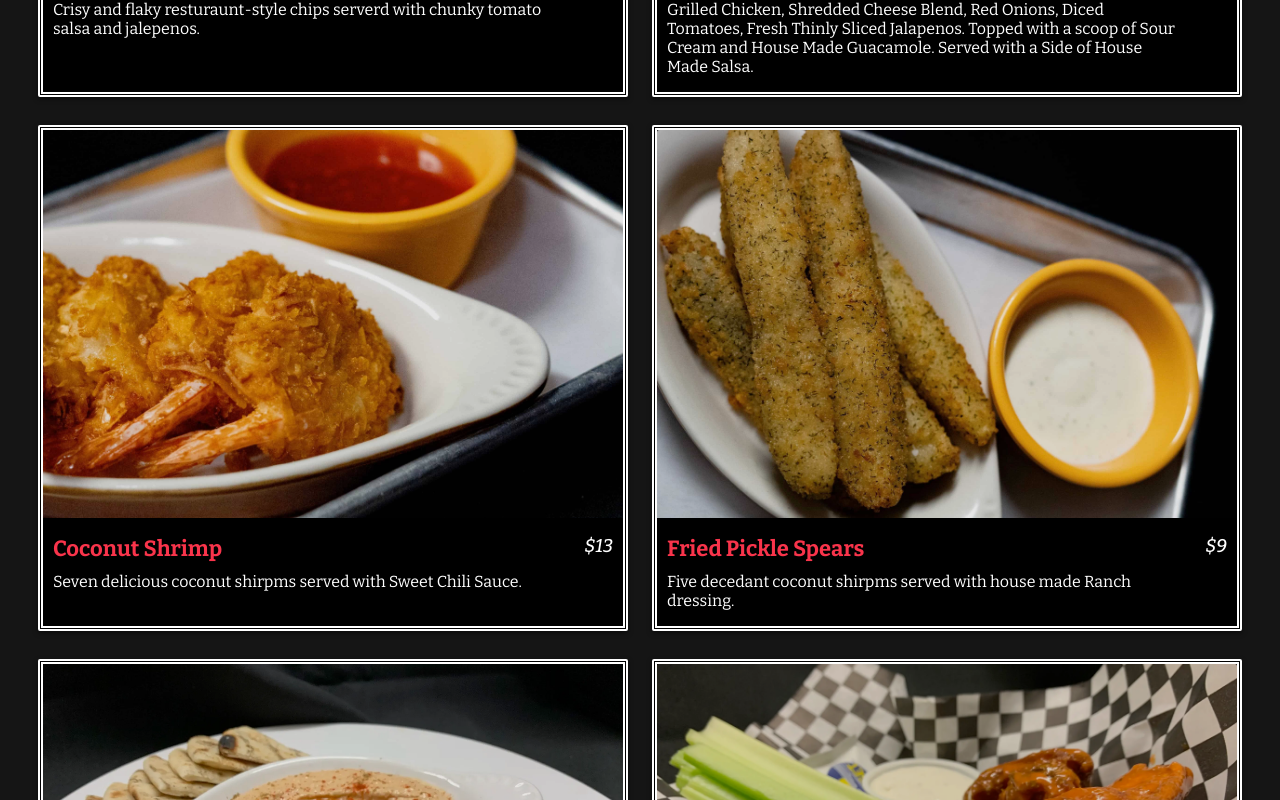
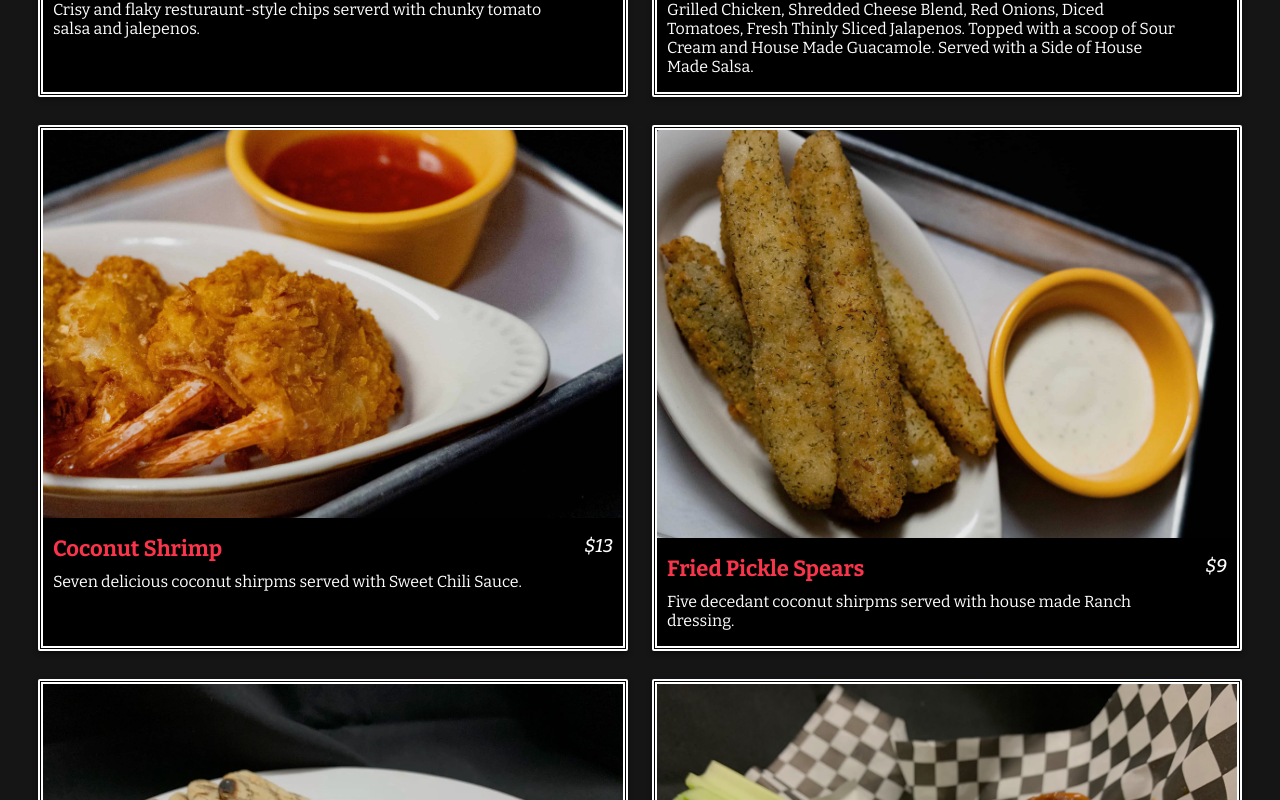
Before and after one commit to thecommercialguy/LocalRedesign, a React (Vite) app: page /eats in a window 1280 px wide. Shown: the part 700-1500 px from the top of the page. Built offline with nearby package versions, Linux system fonts and the light colour scheme.

Commit message:
Menu page aspect ratios

```diff
--- a/src/MenuMain.css
+++ b/src/MenuMain.css
@@ -108,6 +108,7 @@
     border-block-end: none;
     border-end-start-radius: 0;
     border-end-end-radius: 0;
+    aspect-ratio: 403.083/269.383;
     /* ; */
 
 }
@@ -115,7 +116,7 @@
 .menu-item-image-container > img {
     width: 100%;
     object-fit: cover;
-    aspect-ratio: 403.083/269.383;
+
 
 
     /* margin-block-end: 15px; */
```
